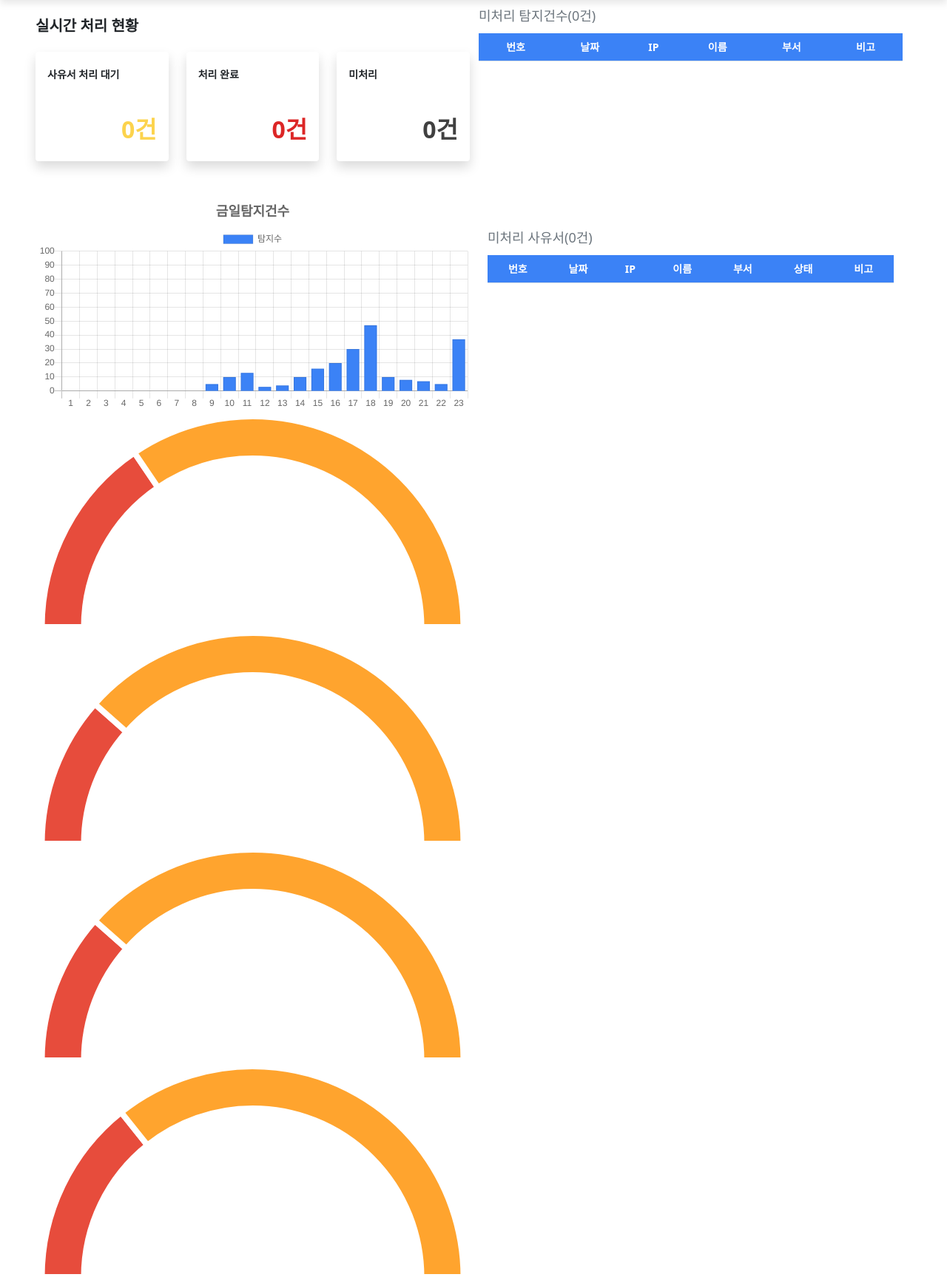
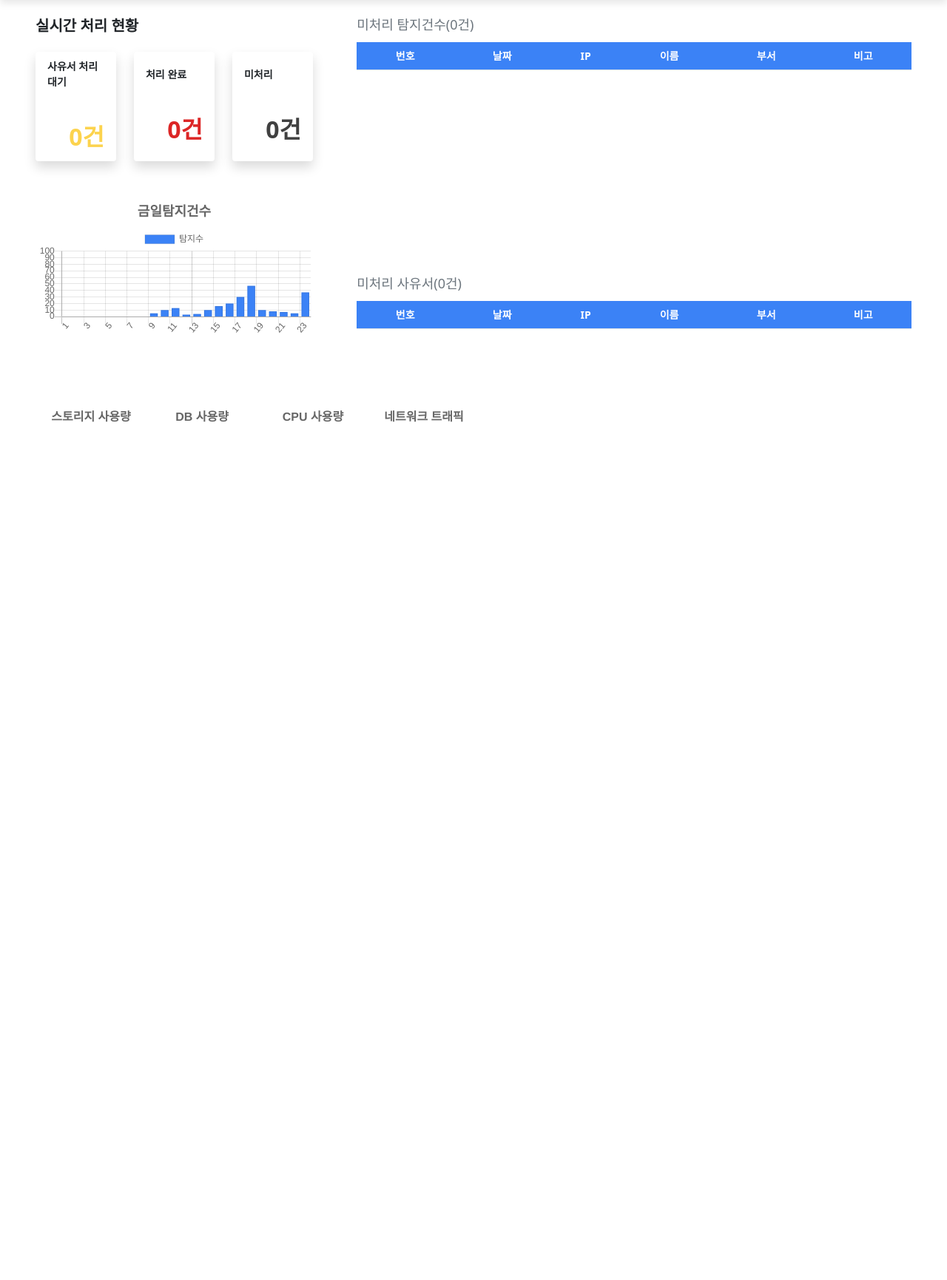
Before and after one commit to kimhyunso/ACLD-Workspace, a Django app: page / in a window 1280 px wide. Shown: the part 56-1787 px from the top of the page at 74% size. After the commit the page ends 627 px from the top, so only its background shows below. Run offline with Django 4.2, Linux system fonts and the light colour scheme; data that the repository does not hold is empty; some libraries are stand-ins or nearby versions; some web fonts are replaced.

Commit message:
230622_html_finish

```diff
--- a/ACDD/main/models.py
+++ b/ACDD/main/models.py
@@ -57,7 +57,7 @@ class Employee(models.Model):
 class Identify(models.Model):
     ident_no = models.AutoField(primary_key=True)
     emp_no = models.ForeignKey(Employee, models.DO_NOTHING, db_column='emp_no')
-    agent_no = models.ForeignKey(Agent, models.DO_NOTHING, db_column='agent_no')
+    agent_no = models.ForeignKey(Agent, models.DO_NOTHING, db_column='agent_no', related_name="identifies")
     ip = models.CharField(db_column='IP', max_length=100)  # Field name made lowercase.
     mac = models.CharField(db_column='MAC', max_length=100)  # Field name made lowercase.
 
--- a/ACDD/main/templates/main/home.html
+++ b/ACDD/main/templates/main/home.html
@@ -1,6 +1,7 @@
 {% extends 'base.html' %}
 {% block content %}
 <script>
+
     $(document).ready(function () {
 
         var context = document.getElementById('today_dection').getContext('2d');
@@ -48,27 +49,33 @@ var myChart = new Chart(context, {
 
 
 
-    var ctx = document.getElementById("storage");
-    var dashboardChart = new Chart(ctx, {
+var ctx = document.getElementById("storage");
+var dashboardChart = new Chart(ctx, {
     type: 'doughnut',
     data: {
-        labels: ["Red", "Orange",],
+        labels: ["Orange", "Red"],
         datasets: [{
             label: '# of Votes',
-            data: [45,100],
+            data: [100, 45],
             backgroundColor: [
-                'rgba(231, 76, 60, 1)',
                 'rgba(255, 164, 46, 1)',
-
+                'rgba(231, 76, 60, 1)'
             ],
             borderColor: [
                 'rgba(255, 255, 255, 1)',
-                'rgba(255, 255, 255, 1)',
+                'rgba(255, 255, 255, 1)'
             ],
             borderWidth: 8 // Increase the border width
         }]
     },
     options: {
+        title: {
+                    display: true,
+                    text: '스토리지 사용량',
+                    fontSize: 16,
+
+
+                },
         rotation: 1 * Math.PI,
         circumference: 1 * Math.PI,
         legend: {
@@ -77,9 +84,12 @@ var myChart = new Chart(context, {
         tooltip: {
             enabled: false
         },
-        cutoutPercentage: 80 // Increase the cutout percentage
+        cutoutPercentage: 80, // Increase the cutout percentage
+        plugins: {
+        }
     }
 });
+
 
 
     var ctx = document.getElementById("DB_storage");
@@ -103,6 +113,13 @@ var myChart = new Chart(context, {
         }]
     },
     options: {
+        title: {
+                    display: true,
+                    text: 'DB 사용량',
+                    fontSize: 16,
+
+
+                },
         rotation: 1 * Math.PI,
         circumference: 1 * Math.PI,
         legend: {
@@ -136,6 +153,13 @@ var ctx = document.getElementById("CPU_usage");
         }]
     },
     options: {
+        title: {
+                    display: true,
+                    text: 'CPU 사용량',
+                    fontSize: 16,
+
+
+                },
         rotation: 1 * Math.PI,
         circumference: 1 * Math.PI,
         legend: {
@@ -169,6 +193,13 @@ var ctx = document.getElementById("network_traffic");
         }]
     },
     options: {
+        title: {
+                    display: true,
+                    text: '네트워크 트래픽',
+                    fontSize: 16,
+
+
+                },
         rotation: 1 * Math.PI,
         circumference: 1 * Math.PI,
         legend: {
@@ -278,13 +309,9 @@ var ctx = document.getElementById("network_traffic");
 </script>
 
 
-
-
-
-
 <div class="container2" style="display: flex; margin-left: 48px; margin-right: 48px;">
 
-    <div class="row" >
+    <div class="row" style="display: flex;" >
         <div class="row-4" style="font-weight: bold;">
             <div style="font-size: 20px; margin-top: 20px;margin-bottom: 20px ;">실시간 처리 현황</div>
             <div class="row-4">
@@ -363,7 +390,6 @@ var ctx = document.getElementById("network_traffic");
                                 {{dect_count}}건
                             </div>
                         </div>
-
                     </div>
 
                 </div>
@@ -371,21 +397,25 @@ var ctx = document.getElementById("network_traffic");
             <div class="row-6">
                 <canvas id="today_dection"></canvas>
             </div>
+        </div>
 
-            <div class="container3" style="display: block;">
-            <canvas id="storage"></canvas>
-            <canvas id="DB_storage"></canvas>
-            <canvas id="CPU_usage"></canvas>
-            <canvas id="network_traffic"></canvas>
-            </div>
 
+        <div class="container2">
+                <div style="display: flex; flex-direction: row; justify-content: flex-start; width: 150px;">
+                    <canvas class="row-4" id="storage" ></canvas>
+                    <canvas class="row-4" id="DB_storage"></canvas>
+                    <canvas class="row-4" id="CPU_usage"></canvas>
+                    <canvas class="row-4" id="network_traffic"> </canvas>
+                </div>
         </div>
+
+
     </div>
 
 
-    <div class="container-fluid" style="-ms-overflow-style: none; -webkit-scrollbardisplay: none;" >
+    <div class="container-table" style="-ms-overflow-style: none; -webkit-scrollbardisplay: none; margin-left: 5%; margin-top: 1%;" >
         <div class="row-6"
-            style="display: flex; overflow-y: scroll; width: auto; height: 300px; overflow-y:auto; overflow-x:hidden">
+            style="display: flex; overflow-y: scroll; width: 750px; height: 350px; overflow-y:auto; overflow-x:hidden">
             <table class="table table-hover  caption-top mse-5 text-center">
                 <caption id="dect-table-caption" style="font-size: 18px;">미처리 탐지건수({{dect_count}}건)</caption>
                 <thead style="background-color: #3B82F6; color: #ffffff; font-size: 14px;">
@@ -415,9 +445,9 @@ var ctx = document.getElementById("network_traffic");
         </div>
 
 
-    <div class="container-fluid">
+    <div class="container-table">
         <div class="row-4"
-            style="display: flex; overflow-y: scroll; width: auto; height:300px; overflow-y:auto; overflow-x:hidden">
+            style="display: flex; overflow-y: scroll; width: 750px; height:350px; overflow-y:auto; overflow-x:hidden">
             <table class="table table-hover  caption-top mse-5 text-center">
                 <caption id="report-table-caption" style="font-size: 18px;">미처리 사유서({{report_count}}건)</caption>
                 <thead style="background-color: #3B82F6; color: #ffffff; font-size: 14px;">
@@ -427,7 +457,6 @@ var ctx = document.getElementById("network_traffic");
                         <th>IP</th>
                         <th>이름</th>
                         <th>부서</th>
-                        <th>상태</th>
                         <th>비고</th>
                     </tr>
                     </thread>
@@ -440,7 +469,6 @@ var ctx = document.getElementById("network_traffic");
                         <td>{{report.ip}}</td>
                         <td>{{report.dect_no__emp_no__emp_name}}</td>
                         <td>{{report.dect_no__emp_no__depmt_no__depmt_name}}</td>
-                        <td>미처리</td>
                         <td><button class="btn btn-outline-primary" onclick="process(dection.dect_no);">처리하기</button>
                         </td>
                     </tr>
@@ -452,18 +480,4 @@ var ctx = document.getElementById("network_traffic");
 </div>
 
 
-
-</div>
-
-
-
-
-
-
-
-
-
-
-
-
 {% endblock content %}
--- a/ACDD/templates/base.html
+++ b/ACDD/templates/base.html
@@ -52,42 +52,10 @@
 
     </style>
 
-<script>
-$(document).ready(function() {
-    $("#myModal").click(function(){
-        $("#modal").modal("show");
-    });
 
-    $("#modelClose").click(function(){
-        $("#modal").modal("hide");
-    });
-});
-</script>
 
 </head>
 <body>
-
-
-
-
-    <!-- Modal -->
-    <div class="modal fade" id="modal" tabindex="-1" role="dialog" aria-labelledby="myModalLabel" aria-hidden="true">
-        <div class="modal-dialog">
-            <div class="modal-content">
-                <div class="modal-header">
-                    <h4 class="modal-title" id="myModalLabel">Modal title</h4>
-                    <button type="button" class="close btn btn-primary" id="modelClose" data-dismiss="modal" aria-label="Close"><span aria-hidden="true">&times;</span></button>
-                </div>
-                    <div class="modal-body">
-                    ...
-                    </div>
-                <div class="modal-footer">
-                    <button type="button" class="btn btn-default" data-dismiss="modal">Close</button>
-                    <button type="button" class="btn btn-primary">Save changes</button>
-                </div>
-            </div>
-        </div>
-    </div>
 
     <nav class="navbar navbar-expand-sm">
         <div class="container">
```
